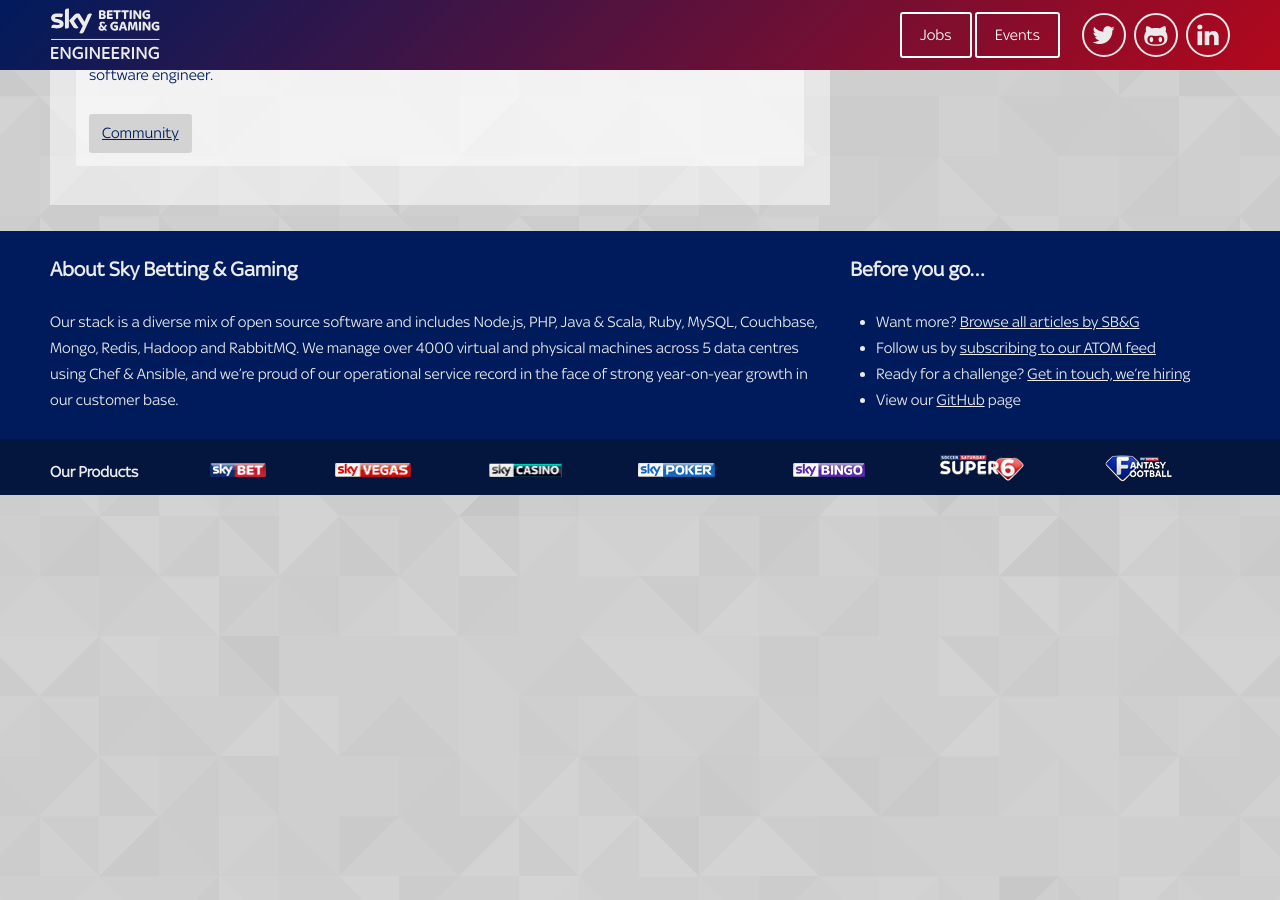
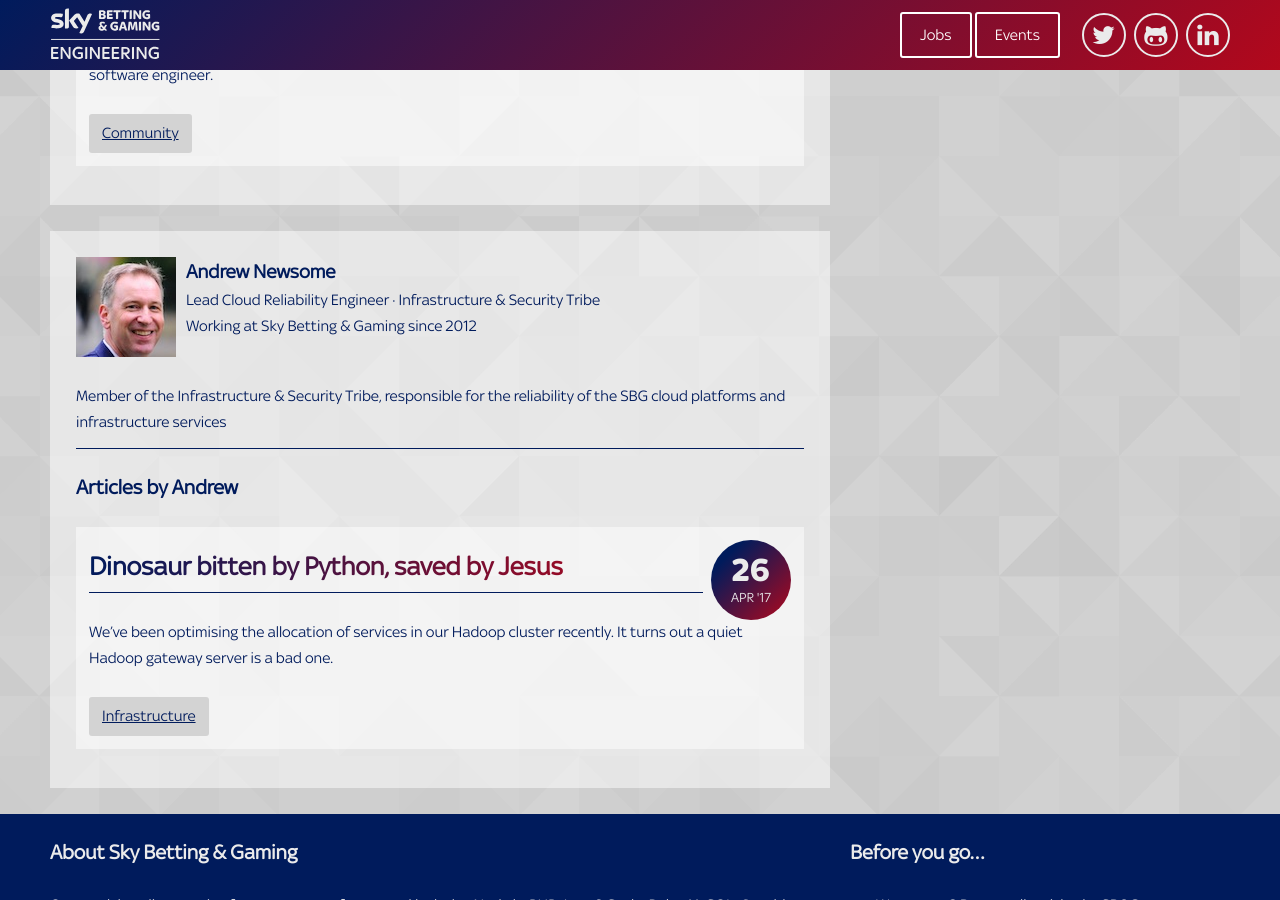
Before and after one commit to skybet/skybet.github.io, a Jekyll site: the page built from authors/index.html, in a window 1280 px wide and 900 px high, scrolled down 28943 px. Built offline with Jekyll 4.4.1, drawn with Linux system fonts in a browser that asks for light colours; nearby versions of some CDN libraries; some web fonts are replaced; comment, search, counter and statistics services are not loaded; before the commit the page ends 29438 px from its top, so only the background shows below that; some of the changed lines change nothing that is shown.

Commit message:
Adding new article on dinosaurs

```diff
--- a/_data/authors.yml
+++ b/_data/authors.yml
@@ -345,3 +345,11 @@
     tribe: Core
     startDate: 12-08-2016
     bio: Currently a software engineer in the Core UI tribe based in Sheffield. Favouring all things javascript.
+
+andrew_newsome:
+    name: Andrew Newsome
+    image: andrew_newsome.jpg
+    role: Lead Cloud Reliability Engineer
+    tribe: Infrastructure & Security
+    startDate: 20-08-2012
+    bio: "Member of the Infrastructure & Security Tribe, responsible for the reliability of the SBG cloud platforms and infrastructure services"
--- /dev/null
+++ b/_posts/2017-04-26-dinosaur-python.md
@@ -0,0 +1,35 @@
+---
+layout:     post
+title:      "Dinosaur bitten by Python, saved by Jesus"
+date:       2017-04-26 16:00
+summary:    We've been optimising the allocation of services in our Hadoop cluster recently.  It turns out a quiet Hadoop gateway server is a bad one.
+author:     andrew_newsome
+category:   Infrastructure
+tags:       API, automation, MDNS, python
+---
+
+I'm a bit of an ageing dinosaur from back in the day when computers were expensive. I'm not talking expensive like now. I mean really expensive! You know, the sort of mountain of cash you'd need today to buy a second rate premiership striker who'd guarantee you 7 or 8 goals a season. Provided of course he didn't withdraw his services because the back office staff inadvertently gave him the wrong scented lip balm at half time. Vendors made so much margin on these goliath machines that they used to come with a couple of engineers to feed and water them for the rest of their working lives.
+
+So in the days of automation, integration, infrastructure as code, api's, commodity, community and a bewildering array of free stuff how does your self-respecting dinosaur avoid a meteor strike and extinction.
+
+Well, turns out it's relatively straight forward.
+
+First, spend the week between xmas and new year when everyone's on holiday and not much is going on learning a new language. For my choice I considered usability versus speed, language maturity, available libraries, the support model, industry uptake and of course its future roadmap. Then I picked the one with the coolest name, Python!
+
+Secondly, procure the services of a couple of experienced colleagues to get you started. In my case an English & Japanese speaking Spanish contractor with hair that girls would kill for and a drumming, six foot seven hipster violinist that looks like Jesus and coincidently has hair that girls would kill for.  Maybe I'm just drawn to that type?
+
+Finally, pick yourself a piece of infrastructure or Service with an Application Programming Interface (API) and maybe a friendly neighborhood Software Development Toolkit (SDK) and away you go. Users with 'read-only' privileges are always a good starting point just to get you into your stride. Saves lengthy "blameless" Post Incident Review discussions.
+
+My learned colleagues assured me that nine tenths of the battle is always authenticating. Once you've persuaded it that we're good to talk the rest is downhill.
+
+Before you know it you'll be driving infrastructure with code as easily as I will the mobility scooter that's surely only weeks away.
+
+First off I had a crack at the NetApp AFF8080 storage array.
+
+It comes with a handy SDK and once you've had a play with it, via the API, you can pretty much do anything. The hipster kindly helped me with authentication and understanding how you exchange data with the API. The last generation Netapp headers you could run a snmpquery to monitor their global health. Turns out with the latest incarnations that functionality has been depreciated. To determine the global health of the devices you need to run a CLI command or query the API. It felt like a nice opener, only one call to make and not too much data to wrestle with coming back. A look at the example scripts that came with the SDK and literally 54 lines of code later, I could check that the storage array was absolutely tickety-boo and alert if otherwise. Soon I was monitoring the status of volume snapshots and confident that if it was functionality that the API supported I could drive it.
+
+Next up was Verisign's Managed DNS Service (MDNS).
+
+We had a number of use cases which required us to automate the manipulation of DNS resource records. One such required us to change load balanced/failover DNS records from type 'A' to type 'CNAME'. With MDNS you can't change a resource record's type, you can only do that be deleting it and creating a new one. So automating the change is the only way to go unless you're up for a very stressful period when you've deleted the old record and you create the new record with your ten thumbs whilst the monitoring screens light up like a Christmas tree. No SDK here I’m afraid but some good documentation covering the API so I needed some help from the Spaniard, particularly again around authentication. The API uses an older standard of XML that took the Spaniard 40 minutes to suss but then we were away. We tested the changes in a test domain and enjoyed nice stress free runs in production as a result.
+
+In summary, learn a language where the hard work has already been done, find a couple of experienced colleagues who'll help you out now and then, pick a nice easy moral boosting starter for ten, find a safe environment to learn to drive and just have a go.
```
Also changed, not shown: Gemfile.lock, images/authors/andrew_newsome.jpg (added).
